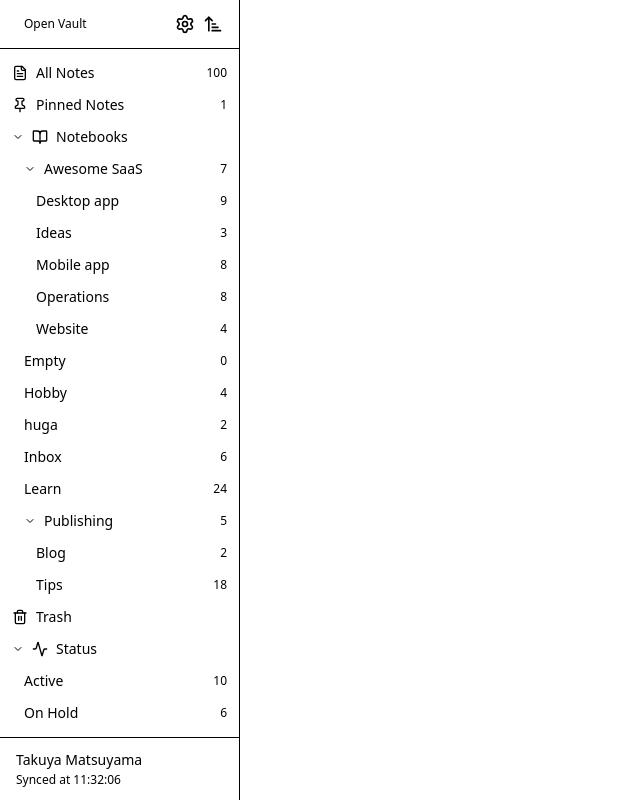
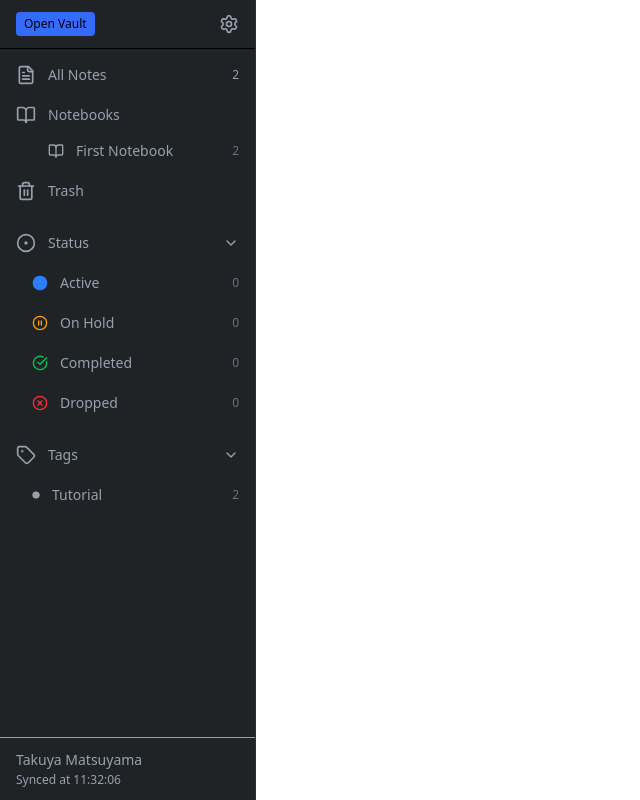
Before and after one commit to hyZenith/Aether, a React (Vite) app: page / in a window 1280 px wide. Shown: the whole page, without its empty margins (0-640 px from the left). Built offline with nearby package versions, Linux system fonts and the light colour scheme.

Commit message:
feat: Sidebar add

```diff
--- a/src/components/sidebar.tsx
+++ b/src/components/sidebar.tsx
@@ -1,4 +1,4 @@
-import { ChevronRight, ChevronDown, Settings, SortAsc, FileText, Pin, BookOpen, Trash2, Activity } from "lucide-react";
+import { ChevronRight, ChevronDown, Settings, SortAsc, FileText, Pin, BookOpen, Trash2, Activity, Plus, CircleDot,Circle ,PauseCircle, CheckCircle ,XCircle,Tag } from "lucide-react";
 import { useState } from "react";
 
 interface SidebarItem {
@@ -9,115 +9,252 @@ interface SidebarItem {
   children?: SidebarItem[];
 }
 
-const sidebarData: SidebarItem[] = [
-  { id: "all-notes", label: "All Notes", icon: <FileText className="w-4 h-4" />, count: 100 },
-  { id: "pinned", label: "Pinned Notes", icon: <Pin className="w-4 h-4" />, count: 1 },
-  {
-    id: "notebooks",
-    label: "Notebooks",
-    icon: <BookOpen className="w-4 h-4" />,
-    children: [
-      {
-        id: "awesome-saas",
-        label: "Awesome SaaS",
-        count: 7,
-        children: [
-          { id: "desktop-app", label: "Desktop app", count: 9 },
-          { id: "ideas", label: "Ideas", count: 3 },
-          { id: "mobile-app", label: "Mobile app", count: 8 },
-          { id: "operations", label: "Operations", count: 8 },
-          { id: "website", label: "Website", count: 4 },
-        ],
-      },
-      { id: "empty", label: "Empty", count: 0 },
-      { id: "hobby", label: "Hobby", count: 4 },
-      { id: "huga", label: "huga", count: 2 },
-      { id: "inbox", label: "Inbox", count: 6 },
-      { id: "learn", label: "Learn", count: 24 },
-      {
-        id: "publishing",
-        label: "Publishing",
-        count: 5,
-        children: [
-          { id: "blog", label: "Blog", count: 2 },
-          { id: "tips", label: "Tips", count: 18 },
-        ],
-      },
-    ],
-  },
-  { id: "trash", label: "Trash", icon: <Trash2 className="w-4 h-4" /> },
-  {
-    id: "status",
-    label: "Status",
-    icon: <Activity className="w-4 h-4" />,
-    children: [
-      { id: "active", label: "Active", count: 10 },
-      { id: "on-hold", label: "On Hold", count: 6 },
-    ],
-  },
-];
+// const sidebarData: SidebarItem[] = [
+//   { id: "all-notes", label: "All Notes", icon: <FileText className="w-4 h-4" />, count: 100 },
+//   { id: "pinned", label: "Pinned Notes", icon: <Pin className="w-4 h-4" />, count: 1 },
+//   {
+//     id: "notebooks",
+//     label: "Notebooks",
+//     icon: <BookOpen className="w-4 h-4" />,
+//     children: [
+//       {
+//         id: "awesome-saas",
+//         label: "Awesome SaaS",
+//         count: 7,
+//         children: [
+//           { id: "desktop-app", label: "Desktop app", count: 9 },
+//           { id: "ideas", label: "Ideas", count: 3 },
+//           { id: "mobile-app", label: "Mobile app", count: 8 },
+//           { id: "operations", label: "Operations", count: 8 },
+//           { id: "website", label: "Website", count: 4 },
+//         ],
+//       },
+//       { id: "empty", label: "Empty", count: 0 },
+//       { id: "hobby", label: "Hobby", count: 4 },
+//       { id: "huga", label: "huga", count: 2 },
+//       { id: "inbox", label: "Inbox", count: 6 },
+//       { id: "learn", label: "Learn", count: 24 },
+//       {
+//         id: "publishing",
+//         label: "Publishing",
+//         count: 5,
+//         children: [
+//           { id: "blog", label: "Blog", count: 2 },
+//           { id: "tips", label: "Tips", count: 18 },
+//         ],
+//       },
+//     ],
+//   },
+//   { id: "trash", label: "Trash", icon: <Trash2 className="w-4 h-4" /> },
+//   {
+//     id: "status",
+//     label: "Status",
+//     icon: <Activity className="w-4 h-4" />,
+//     children: [
+//       { id: "active", label: "Active", count: 10 },
+//       { id: "on-hold", label: "On Hold", count: 6 },
+//     ],
+//   },
+// ];
 
-interface SidebarItemProps {
-  item: SidebarItem;
-  level?: number;
-}
+// interface SidebarItemProps {
+//   item: SidebarItem;
+//   level?: number;
+// }
 
-const SidebarItemComponent = ({ item, level = 0 }: SidebarItemProps) => {
-  const [isExpanded, setIsExpanded] = useState(level < 2);
+// const SidebarItemComponent = ({ item, level = 0 }: SidebarItemProps) => {
+//   const [isExpanded, setIsExpanded] = useState(level < 2);
 
-  return (
-    <div>
-      <button
-        onClick={() => item.children && setIsExpanded(!isExpanded)}
-        className="flex items-center justify-between w-full py-1.5 px-3 text-sm transition-colors cursor-pointer text-sidebar-foreground hover:bg-sidebar-accent hover:text-sidebar-accent-foreground"
-        style={{ paddingLeft: `${level * 12 + 12}px` }}
-      >
-        <div className="flex items-center gap-2 flex-1 min-w-0">
-          {item.children && (
-            <span className="flex-shrink-0">
-              {isExpanded ? <ChevronDown className="w-3 h-3" /> : <ChevronRight className="w-3 h-3" />}
-            </span>
-          )}
-          {item.icon && <span className="flex-shrink-0 text-muted-foreground">{item.icon}</span>}
-          <span className="truncate">{item.label}</span>
-        </div>
-        {item.count !== undefined && (
-          <span className="text-xs text-muted-foreground ml-auto flex-shrink-0">{item.count}</span>
-        )}
-      </button>
-      {item.children && isExpanded && (
-        <div>
-          {item.children.map((child) => (
-            <SidebarItemComponent key={child.id} item={child} level={level + 1} />
-          ))}
-        </div>
-      )}
-    </div>
-  );
-};
+//   return (
+//     <div>
+//       <button
+//         onClick={() => item.children && setIsExpanded(!isExpanded)}
+//         className=" flex items-center justify-between w-full py-1.5 px-3 text-sm transition-colors cursor-pointer text-sidebar-foreground hover:bg-sidebar-accent hover:text-sidebar-accent-foreground"
+//         style={{ paddingLeft: `${level * 12 + 12}px` }}
+//       >
+//         <div className="flex items-center gap-2 flex-1 min-w-0">
+//           {item.children && (
+//             <span className="shrink-0">
+//               {isExpanded ? <ChevronDown className="w-3 h-3" /> : <ChevronRight className="w-3 h-3" />}
+//             </span>
+//           )}
+//           {item.icon && <span className="shrink-0 text-muted-foreground">{item.icon}</span>}
+//           <span className="truncate">{item.label}</span>
+//         </div>
+//         {item.count !== undefined && (
+//           <span className="text-xs text-muted-foreground ml-auto shrink-0">{item.count}</span>
+//         )}
+//       </button>
+//       {item.children && isExpanded && (
+//         <div>
+//           {item.children.map((child) => (
+//             <SidebarItemComponent key={child.id} item={child} level={level + 1} />
+//           ))}
+//         </div>
+//       )}
+//     </div>
+//   );
+// };
 
 interface SidebarProps {
   onOpenVault: () => void;
 }
 
 export const Sidebar = ({ onOpenVault }: SidebarProps) => {
+  const [isStatusOpen, setIsStatusOpen] = useState(true);
+  const [isTagsOpen, setIsTagsOpen] = useState(true);
+  const [isNotebooksOpen, setIsNotebooksOpen] = useState(true);
+
   return (
-    <aside className="flex flex-col w-60 border-r bg-sidebar border-sidebar-border">
+    <aside className="flex flex-col h-screen w-64 bg-[#1f2326] border-r border-[#2d3236]">
       <div className="flex items-center justify-between px-4 py-3 border-b border-sidebar-border">
-        <button onClick={onOpenVault} className="text-xs px-2 py-1 rounded bg-primary/10 hover:bg-primary/20 transition-colors">
+        <button onClick={onOpenVault} className="text-xs px-2 py-1 rounded bg-[#356BFB] hover:bg-[#356BFB]/90 transition-colors">
           Open Vault
         </button>
         <div className="flex gap-2">
-          <Settings className="w-5 h-5 text-muted-foreground hover:text-foreground cursor-pointer transition-colors" />
-          <SortAsc className="w-5 h-5 text-muted-foreground hover:text-foreground cursor-pointer transition-colors" />
+          <Settings className="w-5 h-5 text-muted-foreground hover:text-foreground cursor-pointer transition-colors text-gray-400 hover:text-gray-200" />
         </div>
       </div>
       <nav className="flex-1 overflow-y-auto py-2">
-        {sidebarData.map((item) => (
-          <SidebarItemComponent key={item.id} item={item} />
-        ))}
+
+        {/* All notes */}
+        <button className="w-full flex items-center justify-between px-4 py-2 text-sidebar-text hover:bg-sidebar-hover hover:text-sidebar-textActive transition-colors group text-gray-400 hover:bg-[#282c30] hover:text-gray-200">
+          <div className="flex items-center gap-3">
+            <FileText className="w-5 h-5" />
+            <span className="text-sm font-medium">All Notes</span>
+          </div>
+          <span className="text-xs text-sidebar-text/60 group-hover:text-sidebar-text/80">2</span>
+        </button>
+
+        {/* Notebooks */}
+        <div className="mt-1">
+          <span
+            onClick={() => setIsNotebooksOpen(!isNotebooksOpen)}
+            className="w-full flex items-center justify-between px-4 py-2 text-gray-400 hover:bg-[#282c30] hover:text-gray-200 transition-colors group"
+          >
+            <div className="flex items-center gap-3">
+              <BookOpen className="w-5 h-5" />
+              <span className="text-sm font-medium">Notebooks</span>
+            </div>
+            <div className="flex items-center gap-2">
+              <button
+                onClick={(e) => {
+                  e.stopPropagation();
+                  // Add notebook logic
+                }}
+                className="opacity-0 group-hover:opacity-100 transition-opacity p-0.5 hover:bg-[#333840] rounded"
+              >
+                <Plus className="w-4 h-4" />
+              </button>
+            </div>
+          </span>
+
+          {isNotebooksOpen && (
+            <div className="ml-4">
+              <button className="w-full flex items-center justify-between pl-8 pr-4 py-2 text-gray-400 hover:bg-[#282c30] hover:text-gray-200 transition-colors group">
+                <div className="flex items-center gap-3">
+                  <BookOpen className="w-4 h-4" />
+                  <span className="text-sm">First Notebook</span>
+                </div>
+                <span className="text-xs text-gray-500 group-hover:text-gray-400">2</span>
+              </button>
+            </div>
+          )}
+        </div>
+
+        {/* Trash */}
+        <button className="w-full flex items-center gap-3 px-4 py-2 text-gray-400 hover:bg-[#282c30] hover:text-gray-200 transition-colors mt-1">
+          <Trash2 className="w-5 h-5" />
+          <span className="text-sm font-medium">Trash</span>
+        </button>
+
+        {/* Status Section */}
+        <div className="mt-4">
+          <button
+            onClick={() => setIsStatusOpen(!isStatusOpen)}
+            className="w-full flex items-center justify-between px-4 py-2 text-gray-400 hover:bg-[#282c30] hover:text-gray-200 transition-colors group"
+          >
+            <div className="flex items-center gap-3">
+              <CircleDot className="w-5 h-5" />
+              <span className="text-sm font-medium">Status</span>
+            </div>
+            {isStatusOpen ? (
+              <ChevronDown className="w-4 h-4" />
+            ) : (
+              <ChevronRight className="w-4 h-4" />
+            )}
+          </button>
+
+          {isStatusOpen && (
+            <div className="mt-1 space-y-1">
+              <button className="w-full flex items-center justify-between pl-8 pr-4 py-2 text-gray-400 hover:bg-[#282c30] hover:text-gray-200 transition-colors group">
+                <div className="flex items-center gap-3">
+                  <Circle className="w-4 h-4 text-blue-500 fill-blue-500" />
+                  <span className="text-sm">Active</span>
+                </div>
+                <span className="text-xs text-gray-500 group-hover:text-gray-400">0</span>
+              </button>
+
+              <button className="w-full flex items-center justify-between pl-8 pr-4 py-2 text-gray-400 hover:bg-[#282c30] hover:text-gray-200 transition-colors group">
+                <div className="flex items-center gap-3">
+                  <PauseCircle className="w-4 h-4 text-amber-500" />
+                  <span className="text-sm">On Hold</span>
+                </div>
+                <span className="text-xs text-gray-500 group-hover:text-gray-400">0</span>
+              </button>
+
+              <button className="w-full flex items-center justify-between pl-8 pr-4 py-2 text-gray-400 hover:bg-[#282c30] hover:text-gray-200 transition-colors group">
+                <div className="flex items-center gap-3">
+                  <CheckCircle className="w-4 h-4 text-green-500" />
+                  <span className="text-sm">Completed</span>
+                </div>
+                <span className="text-xs text-gray-500 group-hover:text-gray-400">0</span>
+              </button>
+
+              <button className="w-full flex items-center justify-between pl-8 pr-4 py-2 text-gray-400 hover:bg-[#282c30] hover:text-gray-200 transition-colors group">
+                <div className="flex items-center gap-3">
+                  <XCircle className="w-4 h-4 text-red-500" />
+                  <span className="text-sm">Dropped</span>
+                </div>
+                <span className="text-xs text-gray-500 group-hover:text-gray-400">0</span>
+              </button>
+            </div>
+          )}
+        </div>
+
+        {/* Tags Section */}
+        <div className="mt-4">
+          <button
+            onClick={() => setIsTagsOpen(!isTagsOpen)}
+            className="w-full flex items-center justify-between px-4 py-2 text-gray-400 hover:bg-[#282c30] hover:text-gray-200 transition-colors group"
+          >
+            <div className="flex items-center gap-3">
+              <Tag className="w-5 h-5" />
+              <span className="text-sm font-medium">Tags</span>
+            </div>
+            {isTagsOpen ? (
+              <ChevronDown className="w-4 h-4" />
+            ) : (
+              <ChevronRight className="w-4 h-4" />
+            )}
+          </button>
+
+          {isTagsOpen && (
+            <div className="mt-1">
+              <button className="w-full flex items-center justify-between pl-8 pr-4 py-2 text-gray-400 hover:bg-[#282c30] hover:text-gray-200 transition-colors group">
+                <div className="flex items-center gap-3">
+                  <Circle className="w-2 h-2 fill-gray-400" />
+                  <span className="text-sm">Tutorial</span>
+                </div>
+                <span className="text-xs text-gray-500 group-hover:text-gray-400">2</span>
+              </button>
+            </div>
+          )}
+        </div>
+
+
       </nav>
-      <div className="flex flex-col gap-0.5 px-4 py-3 border-t border-sidebar-border">
+      <div className="flex flex-col gap-0.5 px-4 py-3 border-t border-sidebar-border text-gray-400 hover:text-gray-200 ">
         <span className="text-sm">Takuya Matsuyama</span>
         <span className="text-xs text-muted-foreground">Synced at 11:32:06</span>
       </div>
```
